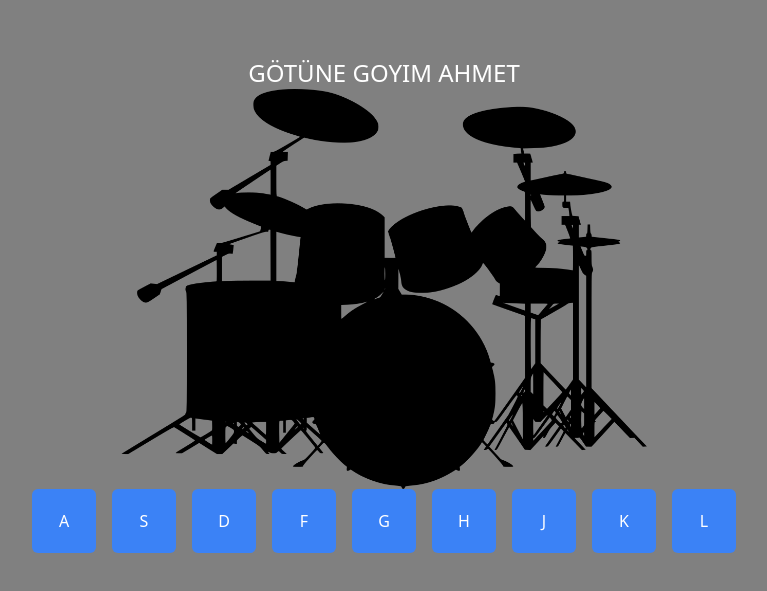
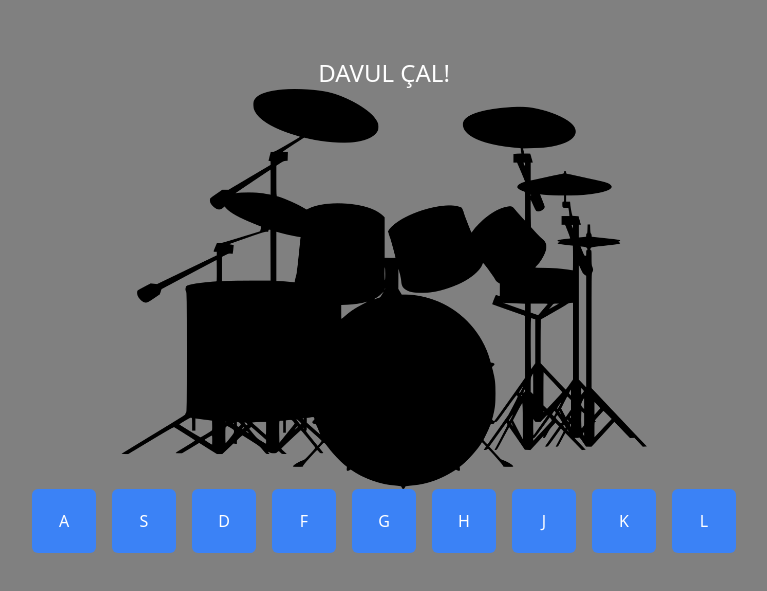
Before and after one commit to EmreCanTERKAN/FrondEndBootCamp, a plain HTML site: page Hafta5/ödev2/index.html in a window 1280 px wide. Shown: the part 111-702 px from the top of the page, without its empty margins (256-1023 px from the left). Drawn offline with nearby package versions, Linux system fonts and the light colour scheme.

Commit message:
son kontroller

```diff
--- a/Hafta5/ödev2/index.html
+++ b/Hafta5/ödev2/index.html
@@ -9,7 +9,7 @@
 </head>
 <body>
     <div class="container mx-auto flex flex-col items-center justify-center h-screen mt-4">
-        <div><h1 class="text-white text-2xl">GÖTÜNE GOYIM AHMET</h1></div>
+        <div><h1 class="text-white text-2xl">DAVUL ÇAL!</h1></div>
         <div class="w-1/2 h-1/2">
             <img src="assets/drum.png" alt="" class="w-full h-full object-contain" >
         </div>
```
Also changed, not shown: index.html (+1 -1 lines).
